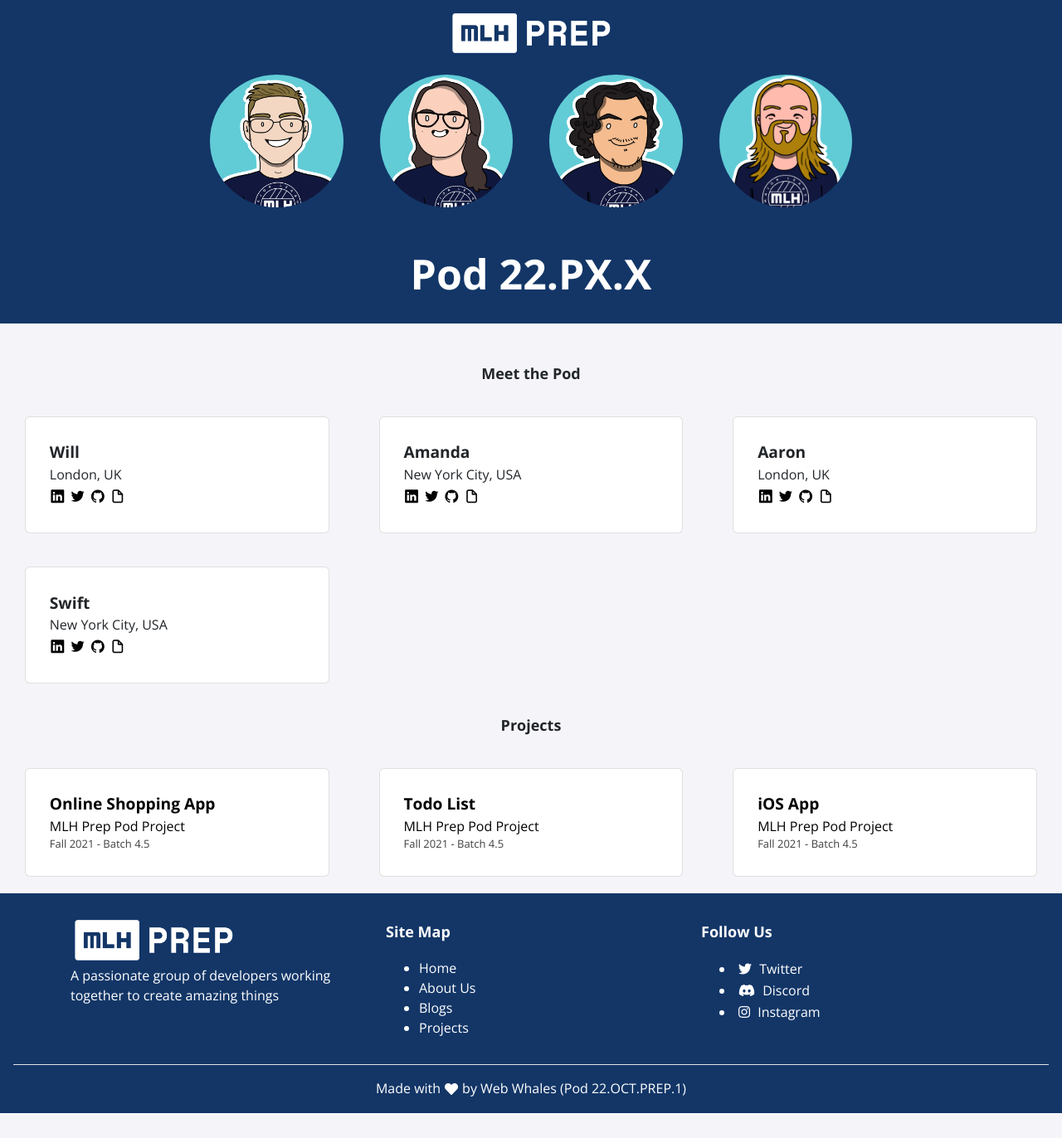
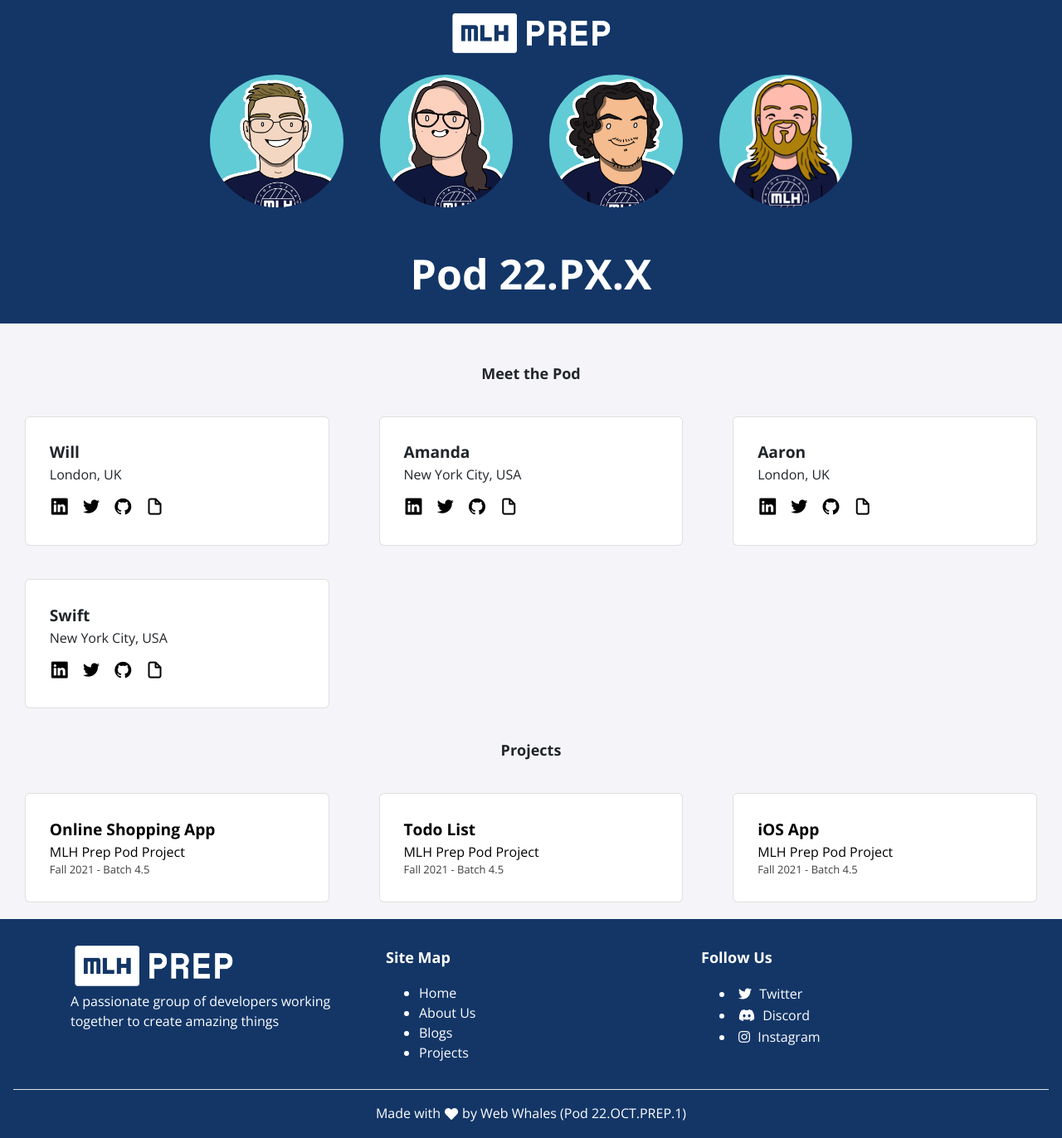
Before and after one commit to MLH-Fellowship/prep-portfolio-22.OCT.PREP.1, a Jekyll site: the page built from index.html, in a window 1280 px wide. Shown: the whole page at 83% size. Built offline with Jekyll 4.4.1, drawn with Linux system fonts in a browser that asks for light colours; nearby versions of some CDN libraries; before the commit the page ends 1342 px from its top, so only the background shows below that.

Commit message:
Added styles to social icons for fellows
Signed-off-by: Ciggzy1312 <deepayanmukherjee1312@gmail.com>

```diff
--- a/_includes/description.html
+++ b/_includes/description.html
@@ -5,12 +5,12 @@
         <div class="info">
             <p class="title"> {{ item.name }}</p>
             <p class="location"> {{ item.location }}</p>
-            <div>
-            <a href=""><i class="uil uil-linkedin"></i></a>
-            <a href=""><i class="uil uil-twitter"></i></a>
-            <a href=""><i class="uil uil-github"></i></a>
-            <a href=""><i class="uil uil-file"></i></a>
-        </div>
+            <div class="social-icons">
+                <a href="" class="social-icon"><i class="uil uil-linkedin"></i></a>
+                <a href="" class="social-icon"><i class="uil uil-twitter"></i></a>
+                <a href="" class="social-icon"><i class="uil uil-github"></i></a>
+                <a href="" class="social-icon"><i class="uil uil-file"></i></a>
+            </div>
         </div>
     </div>
     {% endfor %}
--- a/_sass/all.scss
+++ b/_sass/all.scss
@@ -9,6 +9,15 @@
     display: grid;
     grid-template-columns: repeat(4, 1fr);
     font-family: "Open Sans", sans-serif;
+}
+
+.social-icons {
+    font-size: 1.5rem;
+    margin-top: 0.5rem;
+}
+
+.social-icon {
+    margin-right: 0.5rem;
 }
 
 @media only screen and (max-width: 1500px) {
```
